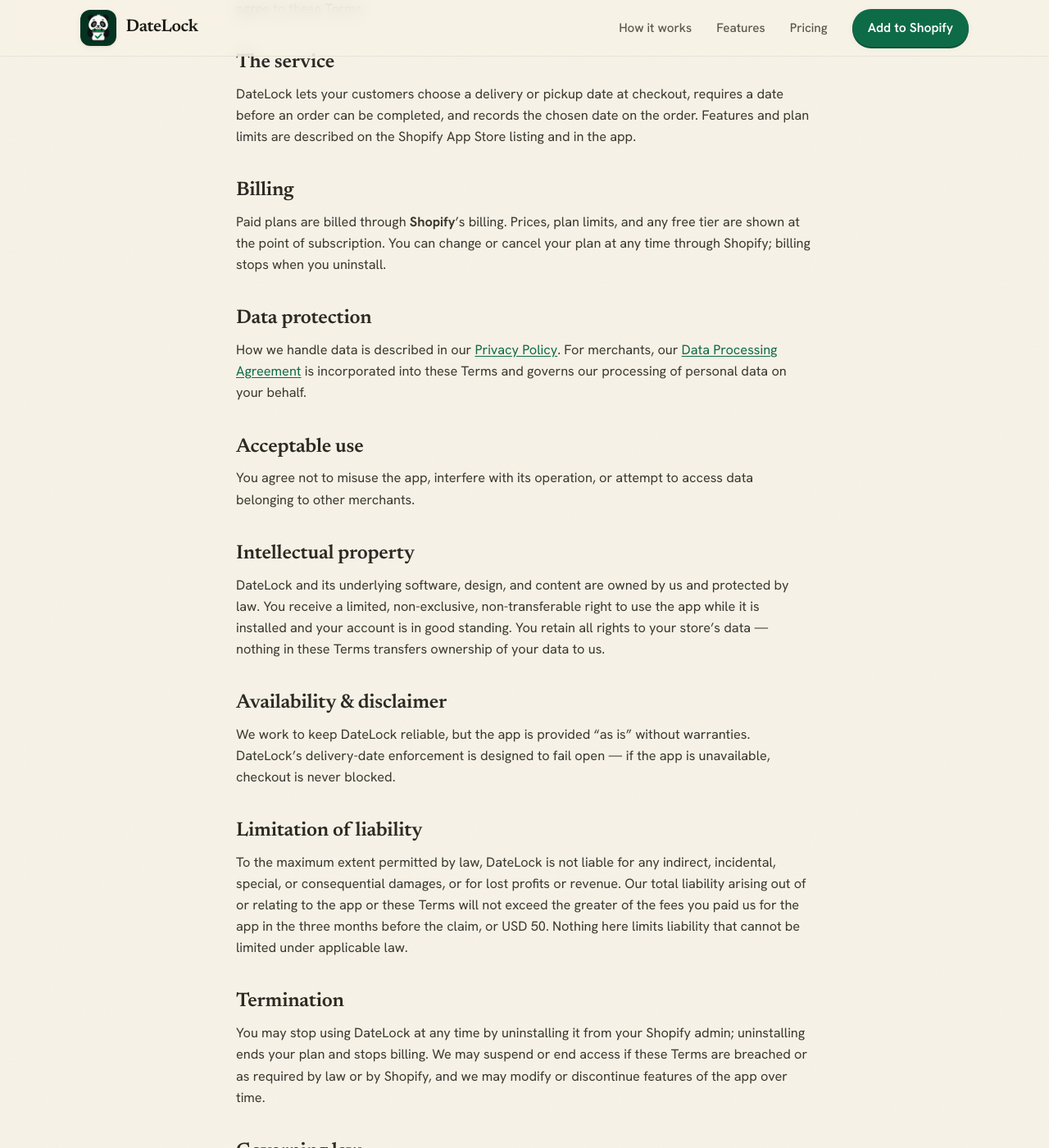
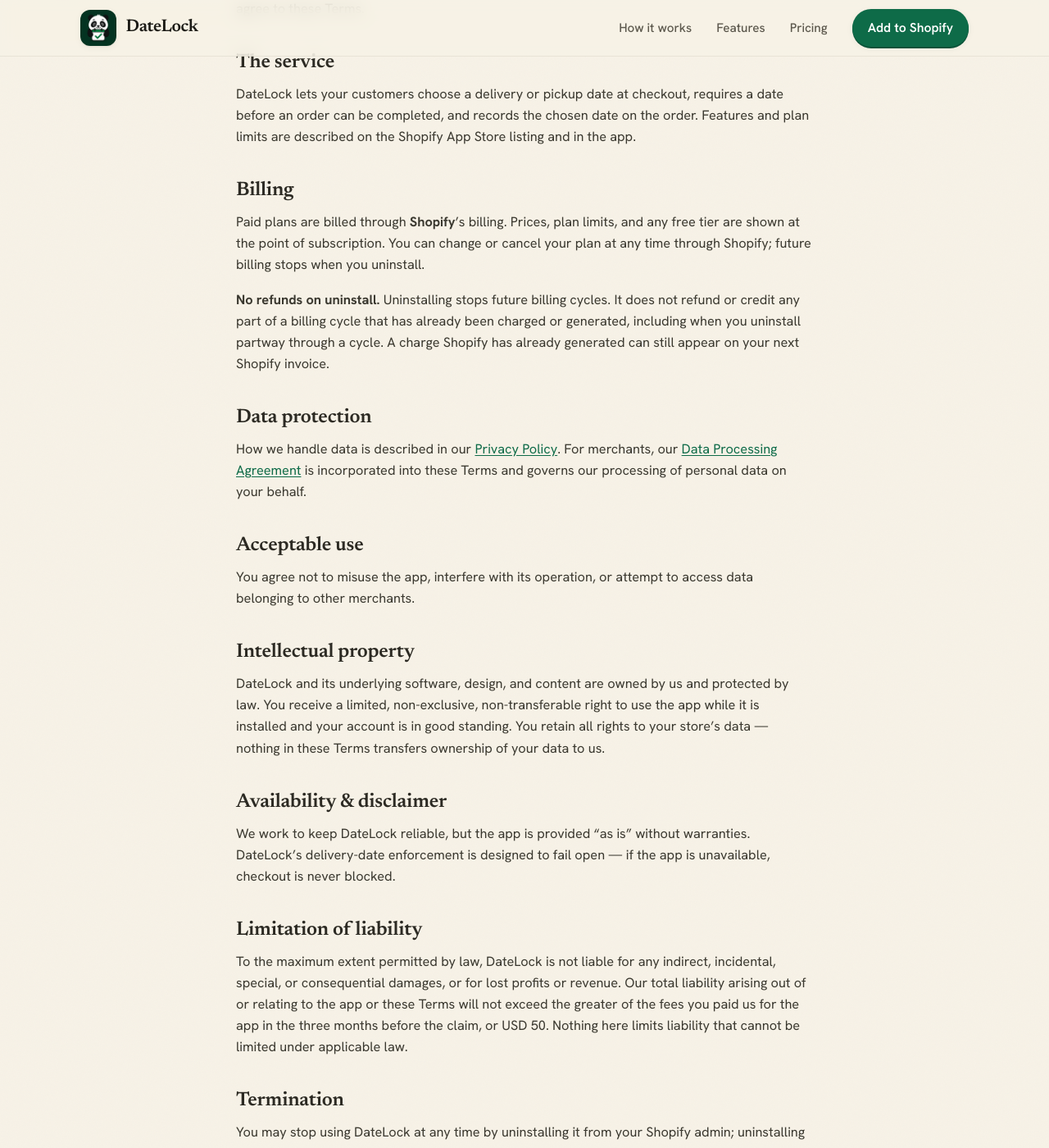
Before and after one commit to aurobindoGupta/datelock-site, a Jekyll site: the page built from terms-of-use.md, in a window 1280 px wide and 1400 px high, scrolled down 309 px. Shown: the whole window at 82% size. Built offline with Jekyll 4.4.1, drawn with Linux system fonts in a browser that asks for light colours; some of the changed text lies outside the part shown.

Commit message:
legal: no refunds on uninstall; name the uninstall confirmation email
Terms of Use
- Billing: uninstalling stops future billing cycles and does not refund or
  credit a cycle already charged or generated, including a mid-cycle
  uninstall. A charge Shopify has already generated can still appear on the
  next invoice (Shopify Help Center, app charges).
- Termination: same point, pointing back to Billing.

Privacy Policy
- Resend now sends two emails to the merchant: the plan-limit notice and a
  confirmation on uninstall. The owner's address for the confirmation comes
  from Shopify's uninstall notice, is used once and is not stored.
- The no-refund rule is repeated under the uninstall paragraph, linking to
  the Terms.

Data Processing Agreement
- Sections 3 and 5 name both email purposes; the address is not stored.

Home page
- Pricing: "No billing after uninstall." becomes "Uninstalling stops future
  billing.", which matches the Terms.

"Last updated" moves to 1 October 2026 on the three legal pages.

Co-Authored-By: Claude Opus 5.5 (1M context) <noreply@anthropic.com>

```diff
--- a/_layouts/home.html
+++ b/_layouts/home.html
@@ -228,7 +228,7 @@ layout: default
     <div class="section-head center">
       <span class="eyebrow">Pricing</span>
       <h2>Flat and transparent. Core enforcement on every plan.</h2>
-      <p>Priced per delivery-date order each month. No trial gimmicks — the free tier is permanent. No billing after uninstall.</p>
+      <p>Priced per delivery-date order each month. No trial gimmicks — the free tier is permanent. Uninstalling stops future billing.</p>
     </div>
     <div class="price-grid">
       <div class="plan">
--- a/terms-of-use.md
+++ b/terms-of-use.md
@@ -16,7 +16,9 @@ DateLock lets your customers choose a delivery or pickup date at checkout, requi
 
 ## Billing
 
-Paid plans are billed through **Shopify**'s billing. Prices, plan limits, and any free tier are shown at the point of subscription. You can change or cancel your plan at any time through Shopify; billing stops when you uninstall.
+Paid plans are billed through **Shopify**'s billing. Prices, plan limits, and any free tier are shown at the point of subscription. You can change or cancel your plan at any time through Shopify; future billing stops when you uninstall.
+
+**No refunds on uninstall.** Uninstalling stops future billing cycles. It does not refund or credit any part of a billing cycle that has already been charged or generated, including when you uninstall partway through a cycle. A charge Shopify has already generated can still appear on your next Shopify invoice.
 
 ## Data protection
 
@@ -40,7 +42,7 @@ To the maximum extent permitted by law, DateLock is not liable for any indirect,
 
 ## Termination
 
-You may stop using DateLock at any time by uninstalling it from your Shopify admin; uninstalling ends your plan and stops billing. We may suspend or end access if these Terms are breached or as required by law or by Shopify, and we may modify or discontinue features of the app over time.
+You may stop using DateLock at any time by uninstalling it from your Shopify admin; uninstalling ends your plan and stops future billing; charges already made are not refunded (see Billing). We may suspend or end access if these Terms are breached or as required by law or by Shopify, and we may modify or discontinue features of the app over time.
 
 ## Governing law
 
```
Also changed, not shown: other parts of terms-of-use.md (+1 -1 lines), data-processing-agreement.md (+3 -3 lines), privacy-policy.md (+4 -2 lines).
